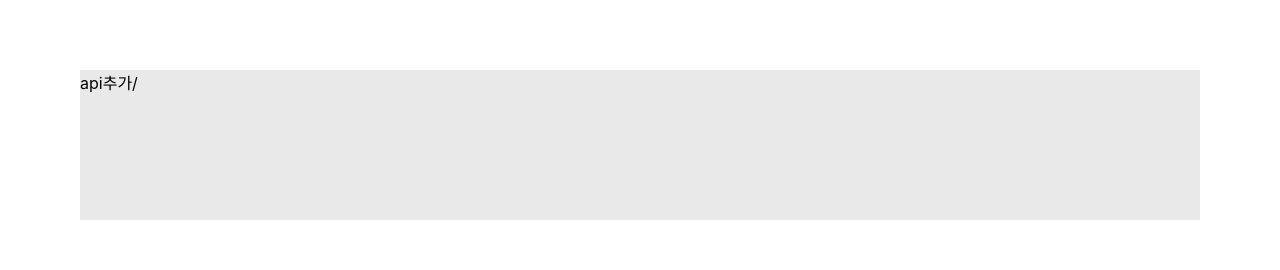
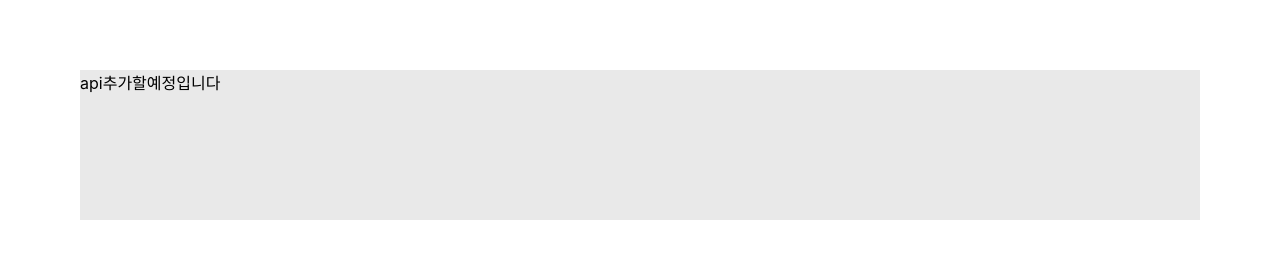
Before and after one commit to Zzomangs/new-paradise, a plain HTML site: page offers.html in a window 1280 px wide. Shown: the part 870-1140 px from the top of the page. Drawn offline with Linux system fonts and the light colour scheme.

Commit message:
브랜치에 문제 없는지 커밋하는 내용

```diff
--- a/offers.html
+++ b/offers.html
@@ -74,7 +74,7 @@
         <h1 class="s-n">OFFERS</h1>
         <h1 class="s-p">파라다이스호텔 부산에 오신것을 환영합니다.</h1>
         <div class="offer-box">
-            api추가/
+            api추가할예정입니다
         </div>
 
 
```
